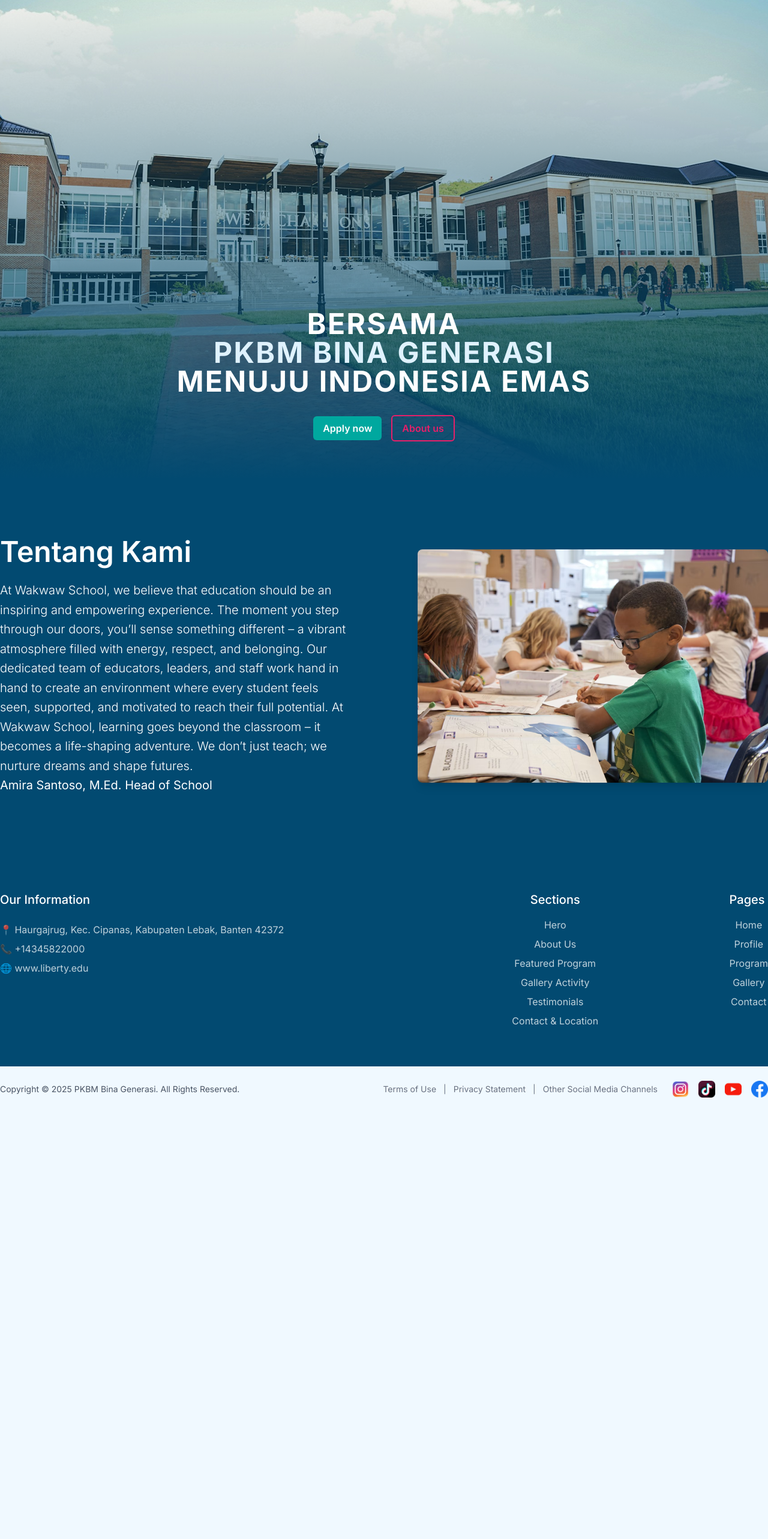
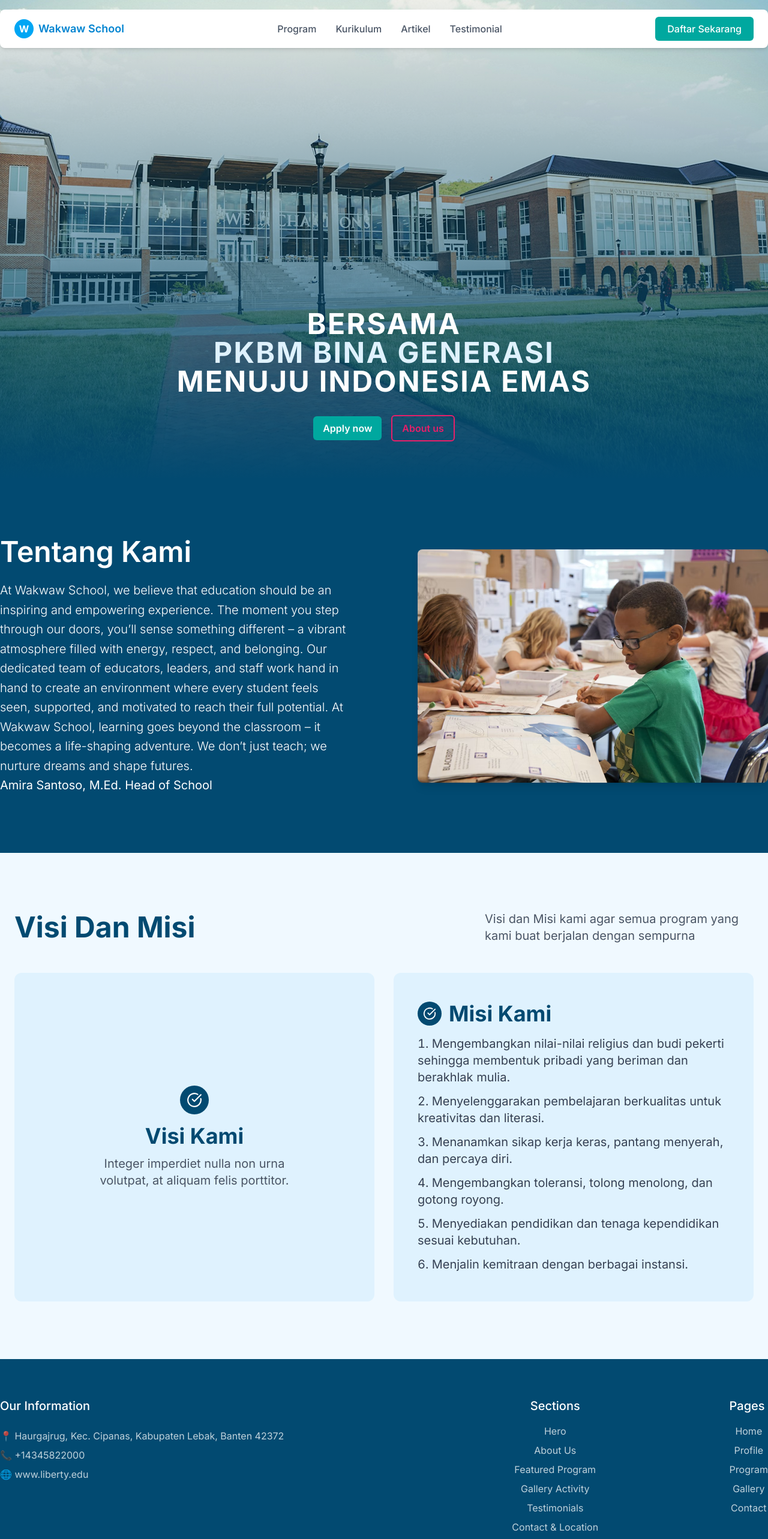
Before and after one commit to kodeintekno-dev/bima-generasi, a Next.js app: page / in a window 1280 px wide. Shown: the top 2566 px of the page at 60% size. Before the commit the page ends 1854 px from the top, so only its background shows below. Built offline with nearby package versions, Linux system fonts and the light colour scheme.

Commit message:
feat: create navbar and footer

```diff
--- /dev/null
+++ b/src/app/Vision_Mission.tsx
@@ -0,0 +1,77 @@
+import { CheckCircle } from "lucide-react";
+
+export default function VisiMisi() {
+  return (
+    <section className="bg-sky-50 py-24">
+      <div className="container mx-auto px-6">
+
+        {/* Header */}
+        <div className="flex flex-col md:flex-row md:items-center md:justify-between mb-12">
+          <h2 className="text-2xl md:text-4xl lg:text-5xl font-bold text-[#024A71]">
+            Visi Dan Misi
+          </h2>
+          <p className="text-gray-600 text-base md:text-xl max-w-md mt-4 md:mt-0">
+            Visi dan Misi kami agar semua program yang kami buat berjalan
+            dengan sempurna
+          </p>
+        </div>
+
+        {/* Content */}
+        <div className="grid grid-cols-1 md:grid-cols-2 gap-8">
+
+          {/* Visi */}
+          <div className="bg-sky-100 rounded-xl px-10 py-12 flex flex-col items-center justify-center text-center">
+            <div className="w-12 h-12 rounded-full bg-[#024A71] flex items-center justify-center mb-4">
+              <CheckCircle className="text-white" size={26} />
+            </div>
+
+            <h3 className="text-xl md:text-3xl lg:text-4xl font-bold text-[#024A71] mb-3">
+              Visi Kami
+            </h3>
+
+            <p className="text-gray-600 text-base md:text-xl max-w-sm">
+              Integer imperdiet nulla non urna volutpat, at aliquam felis
+              porttitor.
+            </p>
+          </div>
+
+          {/* Misi */}
+          <div className="bg-sky-100 rounded-xl px-10 py-12">
+            <div className="flex items-center gap-3 mb-4">
+              <div className="w-10 h-10 rounded-full bg-[#024A71] flex items-center justify-center">
+                <CheckCircle className="text-white" size={22} />
+              </div>
+
+              <h3 className="text-xl md:text-3xl lg:text-4xl font-bold text-[#024A71]">
+                Misi Kami
+              </h3>
+            </div>
+
+            <ol className="list-decimal list-inside space-y-3 text-gray-700 text-base md:text-xl">
+              <li>
+                Mengembangkan nilai-nilai religius dan budi pekerti sehingga
+                membentuk pribadi yang beriman dan berakhlak mulia.
+              </li>
+              <li>
+                Menyelenggarakan pembelajaran berkualitas untuk kreativitas dan literasi.
+              </li>
+              <li>
+                Menanamkan sikap kerja keras, pantang menyerah, dan percaya diri.
+              </li>
+              <li>
+                Mengembangkan toleransi, tolong menolong, dan gotong royong.
+              </li>
+              <li>
+                Menyediakan pendidikan dan tenaga kependidikan sesuai kebutuhan.
+              </li>
+              <li>
+                Menjalin kemitraan dengan berbagai instansi.
+              </li>
+            </ol>
+          </div>
+
+        </div>
+      </div>
+    </section>
+  );
+}
--- a/src/app/page.tsx
+++ b/src/app/page.tsx
@@ -2,12 +2,16 @@
 import Hero from "./Hero";
 import About from "./About";
 import Footer from "@/components/Footer";
+import Navbar from "@/components/Navbar";
+import VisionMission from "./Vision_Mission";
 
 export default function Home() {
   return (
     <>
+      <Navbar />
       <Hero />
       <About />
+      <VisionMission />
       <Footer/>
     </>
   );
--- a/src/components/Navbar.tsx
+++ b/src/components/Navbar.tsx
@@ -1,7 +1,36 @@
 export default function Navbar() {
   return (
-    <nav>
-      <p>Test</p>
+    <nav className="fixed top-0 left-0 w-full mt-4 z-50">
+      <div className="bg-white container mx-auto shadow-md rounded-lg">
+        <div className="px-6">
+          <div className="flex items-center justify-between h-16">
+            {/* Logo */}
+            <div className="flex items-center gap-2">
+              <div className="w-8 h-8 bg-sky-500 rounded-full flex items-center justify-center text-white font-bold">
+                W
+              </div>
+              <span className="font-semibold text-sky-600 text-lg">
+                Wakwaw School
+              </span>
+            </div>
+
+            {/* Menu */}
+            <ul className="hidden md:flex items-center gap-8 text-gray-600 font-medium">
+              <li className="hover:text-sky-600 cursor-pointer">Program</li>
+              <li className="hover:text-sky-600 cursor-pointer">Kurikulum</li>
+              <li className="hover:text-sky-600 cursor-pointer">Artikel</li>
+              <li className="hover:text-sky-600 cursor-pointer">Testimonial</li>
+            </ul>
+
+            {/* Button */}
+            <button
+              className="bg-[#00A89F] hover:bg-[#00a8a0b4] text-white px-5 py-2 rounded-md font-medium transition"
+            >
+              Daftar Sekarang
+            </button>
+          </div>
+        </div>
+      </div>
     </nav>
   );
 }
```
